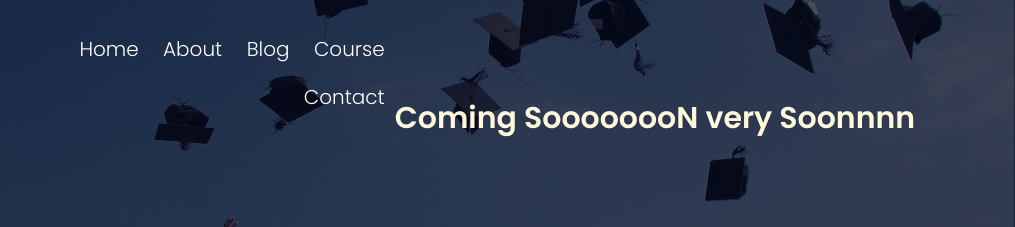
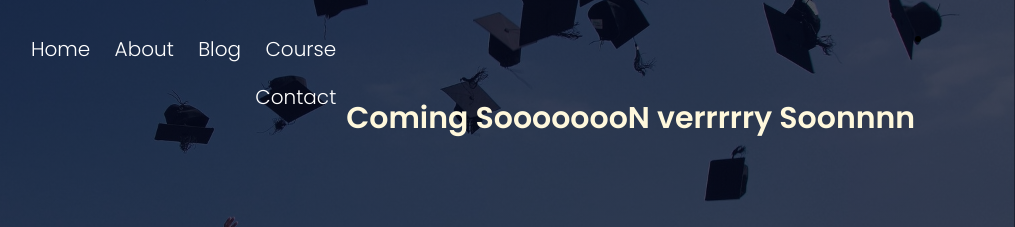
Before and after one commit to Mahasin2719/Arfa-Uni-web, a plain HTML site: page Contact.html in a window 1280 px wide. Shown: the top 227 px of the page, 265-1280 px from the left. Drawn offline with Linux system fonts and the light colour scheme.

Commit message:
Update Contact.html

```diff
--- a/Contact.html
+++ b/Contact.html
@@ -34,7 +34,7 @@
                     <li><a href="./Contact.html">Contact</a></li>
                 </ul>
             </div>
-            <h1>Coming SoooooooN very Soonnnn</h1>
+            <h1>Coming SoooooooN verrrrry Soonnnn</h1>
 
             <li>
                 <div class="open" id="open" onclick="openMenu()"></div>
```
